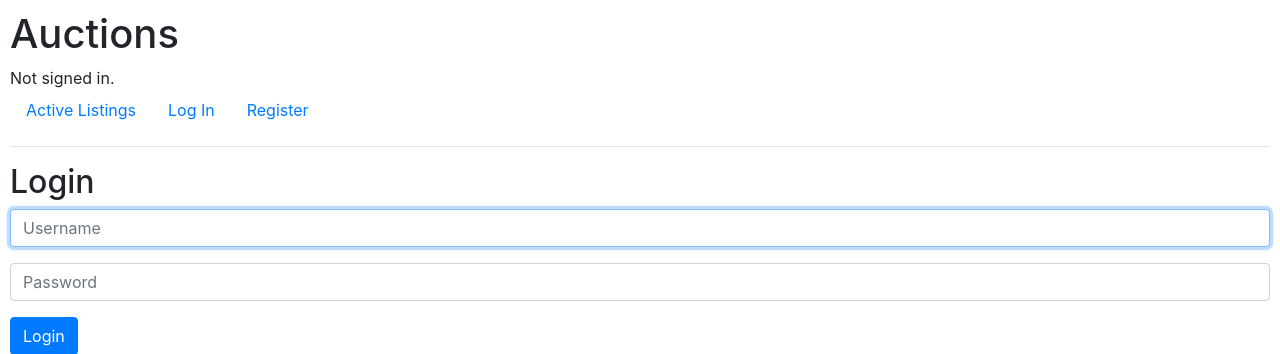
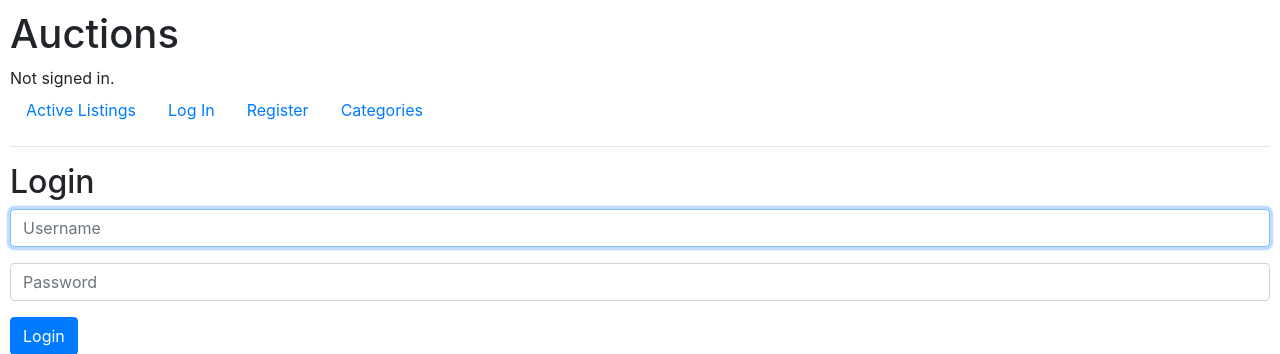
Before and after one commit to zygisk123/zygisk123.github.io, a Django app: page /login in a window 1280 px wide. Shown: the top 354 px of the page. Run offline with Django 3.2, Linux system fonts and the light colour scheme; some libraries are stand-ins or nearby versions.

Commit message:
categories function WORKS

```diff
--- a/commerce/auctions/models.py
+++ b/commerce/auctions/models.py
@@ -16,7 +16,7 @@ class List(models.Model):
     description = models.TextField()
     starting_price = models.FloatField()
     image_url = models.URLField(blank=True, null=True, max_length=2000)
-    category = models.ForeignKey(Category, on_delete=models.CASCADE, blank=True, null=True, related_name="Category")
+    category = models.ForeignKey(Category, on_delete=models.CASCADE, blank=True, null=True, related_name="items")
     creator = models.ForeignKey(User, on_delete=models.PROTECT, related_name="Creators_listing")
     date = models.DateTimeField(default=datetime.now)
     buyer = models.ForeignKey(User, on_delete=models.CASCADE, blank=True, null=True, related_name="Buyer")
--- a/commerce/auctions/templates/auctions/layout.html
+++ b/commerce/auctions/templates/auctions/layout.html
@@ -30,12 +30,18 @@
                 <li class="nav-item">
                     <a class="nav-link" href="{% url 'mylist' %}">Watchlist</a>
                 </li>
+                <li class="nav-item">
+                    <a class="nav-link" href="{% url 'categories' %}">Categories</a>
+                </li>
             {% else %}
                 <li class="nav-item">
                     <a class="nav-link" href="{% url 'login' %}">Log In</a>
                 </li>
                 <li class="nav-item">
                     <a class="nav-link" href="{% url 'register' %}">Register</a>
+                </li>
+                <li class="nav-item">
+                    <a class="nav-link" href="{% url 'categories' %}">Categories</a>
                 </li>
             {% endif %}
         </ul>
--- a/commerce/auctions/urls.py
+++ b/commerce/auctions/urls.py
@@ -13,6 +13,8 @@ urlpatterns = [
     path("logout", views.logout_view, name="logout"),
     path("register", views.register, name="register"),
     path("new_item", views.NewItem, name="new_item"),
-    path("mylist", views.mylist, name="mylist")
+    path("mylist", views.mylist, name="mylist"),
+    path("categories", views.categories, name="categories"),
+    path("categories/<int:category_id>", views.item_list, name="item_list")
 
 ]
--- a/commerce/auctions/views.py
+++ b/commerce/auctions/views.py
@@ -315,3 +315,20 @@ def comment(request, item_id):
         return HttpResponseRedirect(reverse("item_page", args=(item.id,)))
     else:
         return HttpResponseRedirect(reverse("item_page", args=(item.id,)))
+
+def categories(request):
+    categories = Category.objects.all()
+    return render(request, "auctions/categories.html", {
+        "categories": categories,
+    })
+
+def item_list(request, category_id):
+    category = Category.objects.get(pk=category_id)
+    items = List.objects.filter(active=True, category=category).order_by("title")
+    if len(items) == 0:
+        messages.success(request, "There is no items in this category")
+        return render(request, "auctions/items_list.html")
+
+    return render(request, "auctions/items_list.html",{
+        "items": items
+    })
```
Also changed, not shown: commerce/db.sqlite3.
